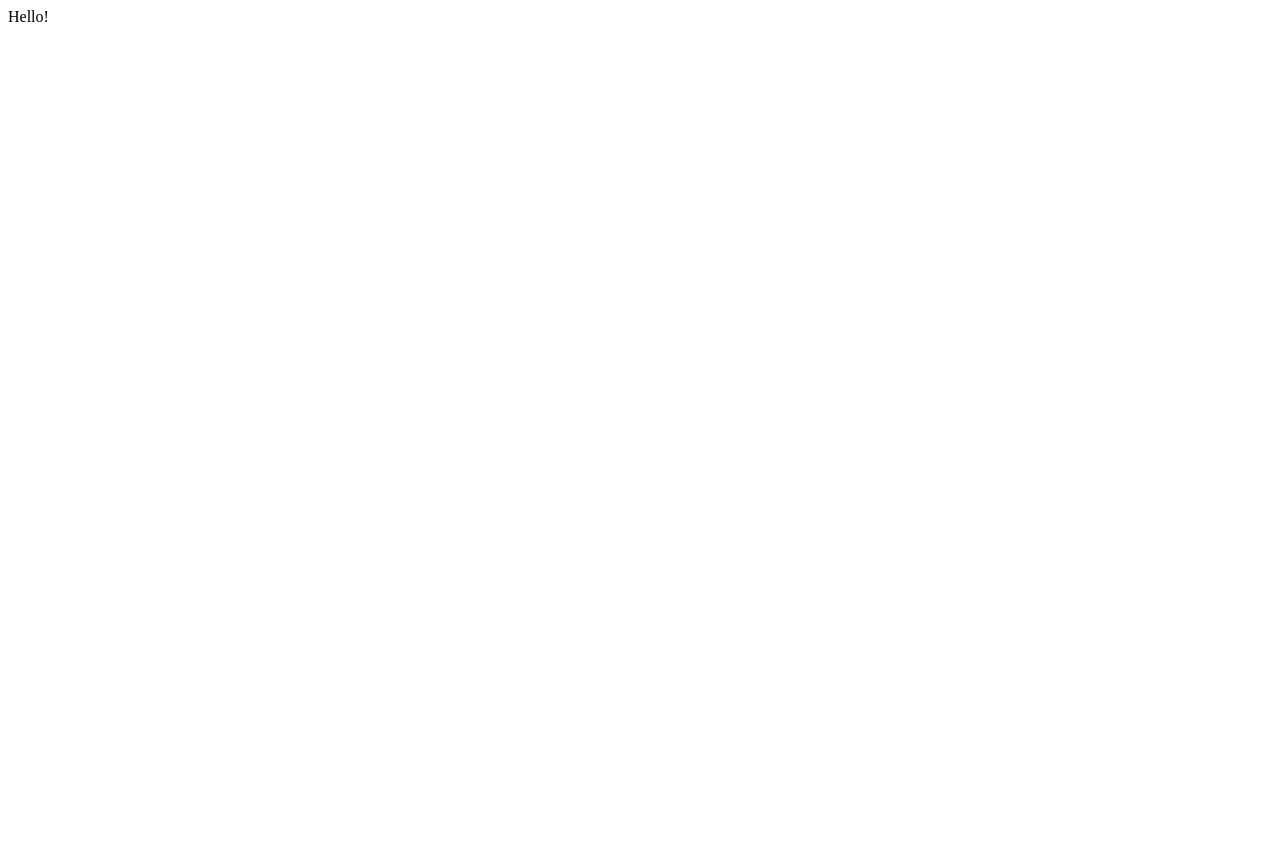
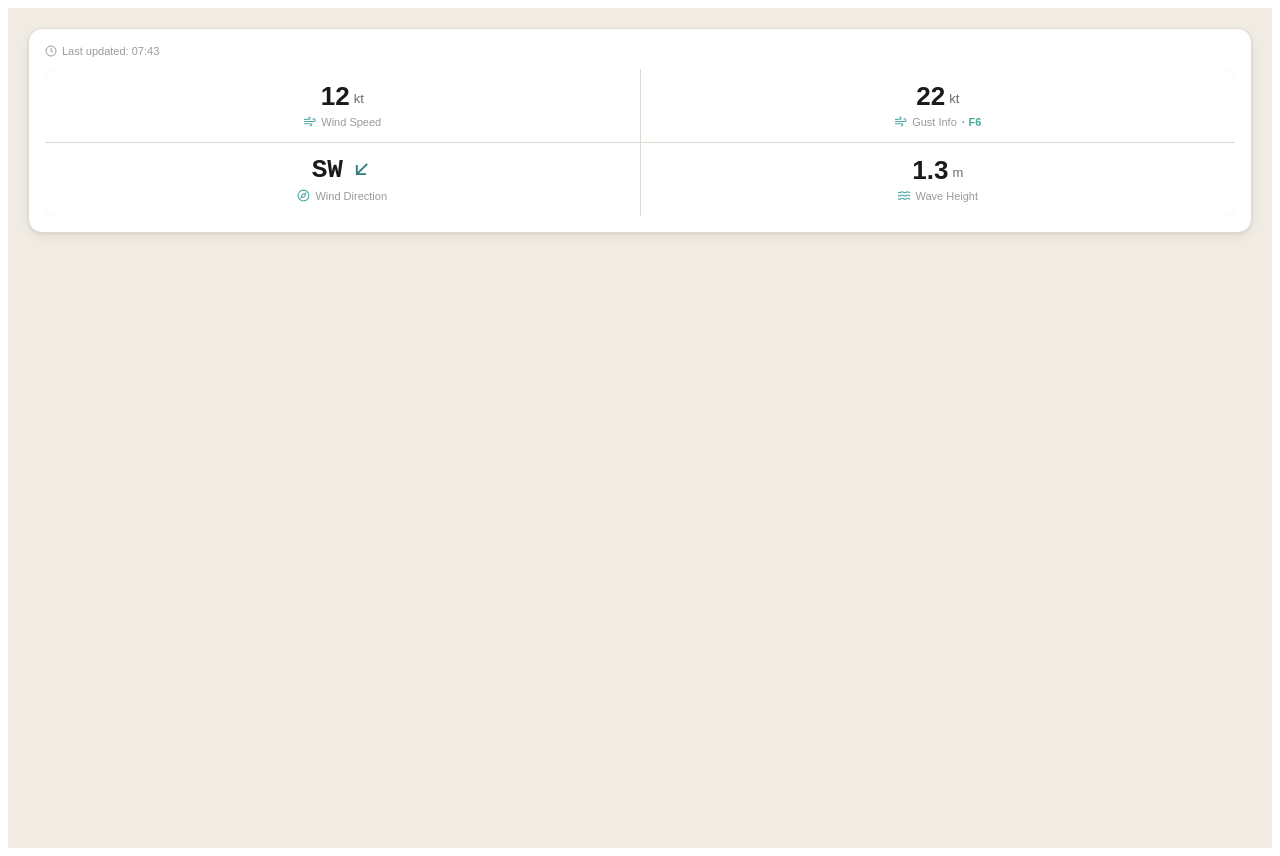
Before and after one commit to TobiTobs-code/sailcast-deploy, a React (Vite) app: page / in a window 1280 px wide. Before the commit the page ends 800 px from the top, so only its background shows below. Built offline with nearby package versions, Linux system fonts and the light colour scheme.

Commit message:
WeatherMetrics + test

```diff
--- a/src/App.jsx
+++ b/src/App.jsx
@@ -1,11 +1,18 @@
 import './App.css'
+import WeatherMetrics from './components/WeatherMetrics'
 
 function App() {
- return (
- <>
- Hello!
- </>
- )
+  return (
+    <div style={{ padding: '20px', background: '#f0ece4', minHeight: '100vh' }}>
+      <WeatherMetrics
+        windSpeedKt={12}
+        windGustKt={22}
+        windDirLabel="SW"
+        windDeg={225}
+        waveHeight={1.3}
+      />
+    </div>
+  )
 }
 
 export default App
--- a/src/components/WeatherMetrics.jsx
+++ b/src/components/WeatherMetrics.jsx
@@ -1 +1,243 @@
 //the wind/gust/direction/tide grid
+//!!For tidal height, api= https://open-meteo.com/en/docs/marine-weather-api
+
+export default function WeatherMetrics({
+    windSpeedKt,
+    windGustKt,
+    windDirLabel,
+    windDeg,
+    waveHeight
+  }) {
+
+    // ── Beaufort scale calculation ────────────────────────────────
+    const getBeaufort = (kt) => {
+      if (kt < 1)  return 0
+      if (kt < 4)  return 1
+      if (kt < 7)  return 2
+      if (kt < 11) return 3
+      if (kt < 17) return 4
+      if (kt < 22) return 5
+      if (kt < 28) return 6
+      if (kt < 34) return 7
+      if (kt < 41) return 8
+      if (kt < 48) return 9
+      if (kt < 56) return 10
+      if (kt < 64) return 11
+      return 12
+    }
+
+    // ── Last updated time ─────────────────────────────────────────
+    // Shows the current time as the last updated timestamp
+    const now = new Date()
+    const lastUpdated = now.toLocaleTimeString("en-GB", {
+      hour: "2-digit",
+      minute: "2-digit"
+    })
+
+    // ── Styles ────────────────────────────────────────────────────
+    const styles = {
+
+      // Outer white card
+      card: {
+        background: '#ffffff',
+        border: '1px solid #e0d9d0',
+        borderRadius: '14px',
+        padding: '16px',
+        position: 'relative',
+        boxShadow: '0 1px 3px rgba(0,0,0,0.08), 0 4px 12px rgba(0,0,0,0.05)',
+        fontFamily: "'DM Sans', sans-serif",
+      },
+
+      // Last updated bar at the top
+      lastUpdated: {
+        display: 'flex',
+        alignItems: 'center',
+        gap: '5px',
+        fontSize: '11px',
+        color: '#9a9a9a',
+        marginBottom: '12px',
+      },
+
+      // The 2x2 grid container
+      grid: {
+        display: 'grid',
+        gridTemplateColumns: '1fr 1fr',
+        gap: '1px',
+        background: '#e0d9d0',
+        borderRadius: '10px',
+        overflow: 'hidden',
+      },
+
+      // Each individual metric box
+      metric: {
+        background: '#ffffff',
+        padding: '14px',
+        display: 'flex',
+        flexDirection: 'column',
+        gap: '6px',
+        justifyContent: 'center',
+        alignItems: 'center',
+      },
+
+      // Row inside each box holding value + unit
+      metricTop: {
+        display: 'flex',
+        alignItems: 'center',
+        gap: '4px',
+        justifyContent: 'center',
+      },
+
+      // The big number
+      metricValue: {
+        fontSize: '26px',
+        fontWeight: '600',
+        color: '#1a1a1a',
+        lineHeight: '1',
+      },
+
+      // The unit (kt, m etc.)
+      metricUnit: {
+        fontSize: '13px',
+        fontWeight: '400',
+        color: '#6b6b6b',
+        alignSelf: 'flex-end',
+        marginBottom: '3px',
+      },
+
+      // Bottom label row — icon + text
+      metricLabel: {
+        display: 'flex',
+        alignItems: 'center',
+        gap: '5px',
+        fontSize: '11px',
+        color: '#9a9a9a',
+        justifyContent: 'center',
+      },
+
+      // NE / SW etc uses monospace font
+      directionValue: {
+        fontSize: '26px',
+        fontWeight: '600',
+        color: '#1a1a1a',
+        lineHeight: '1',
+        fontFamily: 'monospace',
+      },
+
+      // Beaufort label under gust
+      beaufortLabel: {
+        fontSize: '11px',
+        color: '#4ba8a0',
+        fontWeight: '600',
+      },
+    }
+
+    return (
+      <div style={styles.card}>
+
+        {/* Last updated timestamp at top */}
+        <div style={styles.lastUpdated}>
+
+          {/* Clock icon */}
+          <svg width="12" height="12" viewBox="0 0 24 24" fill="none" stroke="#9a9a9a" strokeWidth="2">
+            <circle cx="12" cy="12" r="10"/>
+            <polyline points="12,6 12,12 16,14"/>
+          </svg>
+
+          Last updated: {lastUpdated}
+        </div>
+
+        {/* 2x2 grid */}
+        <div style={styles.grid}>
+
+          {/* Wind Speed */}
+          <div style={styles.metric}>
+            <div style={styles.metricTop}>
+              <span style={styles.metricValue}>{windSpeedKt}</span>
+              <span style={styles.metricUnit}>kt</span>
+            </div>
+            {/* Label with wind icon */}
+            <div style={styles.metricLabel}>
+              <svg width="13" height="13" viewBox="0 0 24 24" fill="none" stroke="#4ba8a0" strokeWidth="2">
+                <path d="M9.59 4.59A2 2 0 1 1 11 8H2"/>
+                <path d="M12.42 19.42A2 2 0 1 0 14 16H2"/>
+                <path d="M17.73 8.27A2.5 2.5 0 1 1 19.5 12H2"/>
+              </svg>
+              Wind Speed
+            </div>
+          </div>
+
+          {/* Gust */}
+          <div style={styles.metric}>
+            <div style={styles.metricTop}>
+              <span style={styles.metricValue}>{windGustKt}</span>
+              <span style={styles.metricUnit}>kt</span>
+            </div>
+            {/* Label with gust icon + Beaufort force */}
+            <div style={styles.metricLabel}>
+              <svg width="13" height="13" viewBox="0 0 24 24" fill="none" stroke="#4ba8a0" strokeWidth="2">
+                <path d="M17.7 7.7a2.5 2.5 0 1 1 1.8 4.3H2"/>
+                <path d="M9.6 4.6A2 2 0 1 1 11 8H2"/>
+                <path d="M12.6 19.4A2 2 0 1 0 14 16H2"/>
+              </svg>
+              Gust Info
+              {/* Beaufort force shown next to label */}
+              <span style={styles.beaufortLabel}>
+                · F{getBeaufort(windGustKt)}
+              </span>
+            </div>
+          </div>
+
+          {/* Wind Direction */}
+          <div style={styles.metric}>
+            <div style={styles.metricTop}>
+              <span style={styles.directionValue}>{windDirLabel}</span>
+              {/* Arrow rotates to match wind direction degrees */}
+              <svg
+                width="22"
+                height="22"
+                viewBox="0 0 24 24"
+                fill="none"
+                stroke="#2d7a74"
+                strokeWidth="2"
+                style={{
+                  marginLeft: '4px',
+                  marginBottom: '2px',
+                  transform: `rotate(${windDeg}deg)`,
+                  transition: 'transform 0.4s ease'
+                }}
+              >
+                <line x1="12" y1="20" x2="12" y2="4"/>
+                <polyline points="5,11 12,4 19,11"/>
+              </svg>
+            </div>
+            {/* Label with compass icon */}
+            <div style={styles.metricLabel}>
+              <svg width="13" height="13" viewBox="0 0 24 24" fill="none" stroke="#4ba8a0" strokeWidth="2">
+                <circle cx="12" cy="12" r="10"/>
+                <polygon points="16.24,7.76 14.12,14.12 7.76,16.24 9.88,9.88"/>
+              </svg>
+              Wind Direction
+            </div>
+          </div>
+
+          {/* Wave Height */}
+          <div style={styles.metric}>
+            <div style={styles.metricTop}>
+              <span style={styles.metricValue}>{waveHeight}</span>
+              <span style={styles.metricUnit}>m</span>
+            </div>
+            {/* Label with wave icon */}
+            <div style={styles.metricLabel}>
+              <svg width="13" height="13" viewBox="0 0 24 24" fill="none" stroke="#4ba8a0" strokeWidth="2">
+                <path d="M2 6c.6.5 1.2 1 2.5 1C7 7 7 5 9.5 5s2.5 2 5 2 2.5-2 5-2 2.5 2 5 2"/>
+                <path d="M2 12c.6.5 1.2 1 2.5 1 2.5 0 2.5-2 5-2s2.5 2 5 2 2.5-2 5-2 2.5 2 5 2"/>
+                <path d="M2 18c.6.5 1.2 1 2.5 1 2.5 0 2.5-2 5-2s2.5 2 5 2 2.5-2 5-2 2.5 2 5 2"/>
+              </svg>
+              Wave Height
+            </div>
+          </div>
+
+        </div>
+      </div>
+    )
+  }
```
